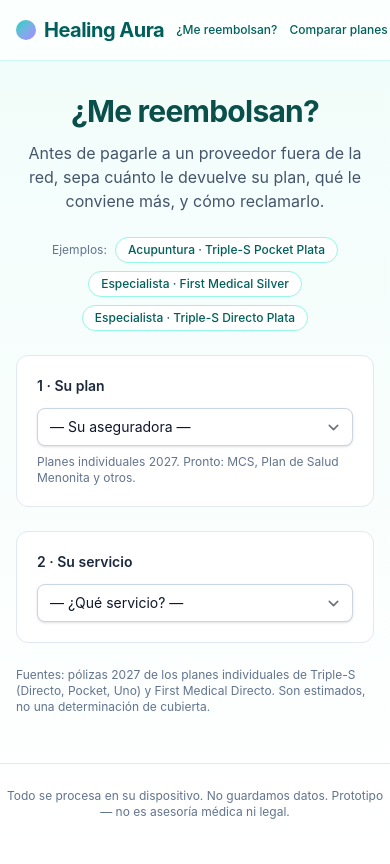
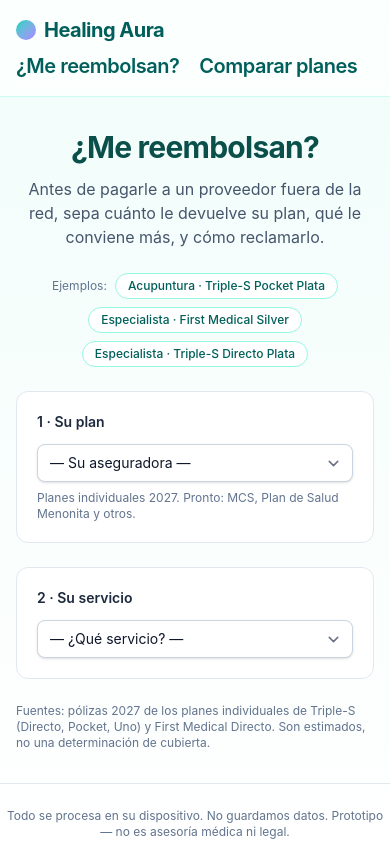
Before and after one commit to jdreben/aura-curativa, a SvelteKit app: page / in a window 390 px wide. Built offline with nearby package versions, Linux system fonts and the light colour scheme.

Commit message:
Header links match the logo size; on phones they wrap under it

```diff
--- a/src/routes/+layout.svelte
+++ b/src/routes/+layout.svelte
@@ -14,12 +14,12 @@
 
 <div class="flex min-h-screen flex-col bg-gradient-to-b from-teal-50 to-white text-slate-900">
 	<header class="border-b border-teal-100 bg-white/70 backdrop-blur print:hidden">
-		<div class="mx-auto flex max-w-4xl items-center justify-between gap-3 px-4 py-4">
+		<div class="mx-auto flex max-w-4xl flex-wrap items-center justify-between gap-x-6 gap-y-2 px-4 py-4">
 			<a href={resolve('/')} class="flex shrink-0 items-center gap-2 text-xl font-bold tracking-tight text-teal-800 sm:gap-3 sm:text-3xl">
 				<span class="inline-block h-5 w-5 rounded-full bg-gradient-to-br from-teal-400 to-violet-400 sm:h-8 sm:w-8"></span>
 				Healing Aura
 			</a>
-			<nav class="flex gap-3 whitespace-nowrap text-xs font-medium sm:gap-4 sm:text-sm">
+			<nav class="flex gap-5 whitespace-nowrap text-xl font-semibold tracking-tight sm:gap-8 sm:text-3xl">
 				<a href={resolve('/')} class="text-teal-800 hover:underline">¿Me reembolsan?</a>
 				<a href={resolve('/comparar')} class="text-teal-800 hover:underline">Comparar planes</a>
 			</nav>
```
